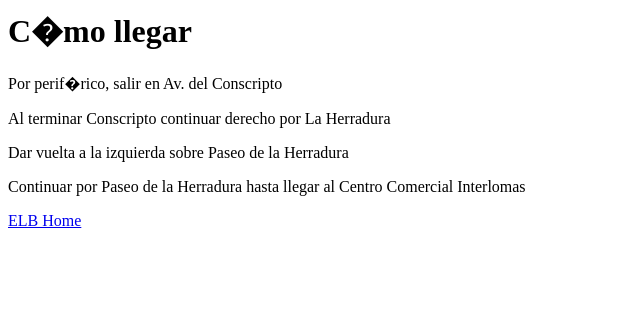
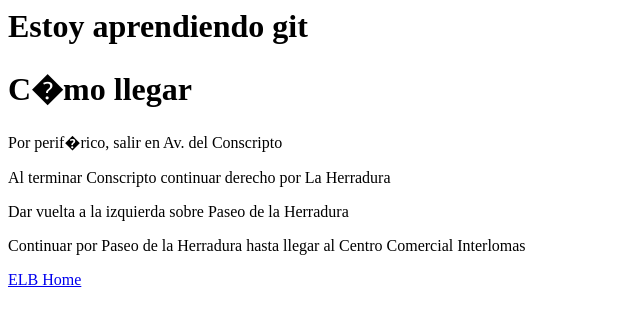
Before and after one commit to elobato1/pruebaGit, a plain HTML site: page paginas/directions.html in a window 1280 px wide. Shown: the whole page, without its empty margins (0-640 px from the left). Drawn offline with Linux system fonts and the light colour scheme.

Commit message:
Titulo aprendiendo

```diff
--- a/paginas/directions.html
+++ b/paginas/directions.html
@@ -3,6 +3,7 @@
     <title>Llegar a Eco Lounge</title>
   </head>
   <body>
+    <h1>Estoy aprendiendo git</h1>
     <h1>C�mo llegar</h1>
     <p>Por perif�rico, salir en Av. del Conscripto</p>
     <p>Al terminar Conscripto continuar derecho por La Herradura</p>
```
